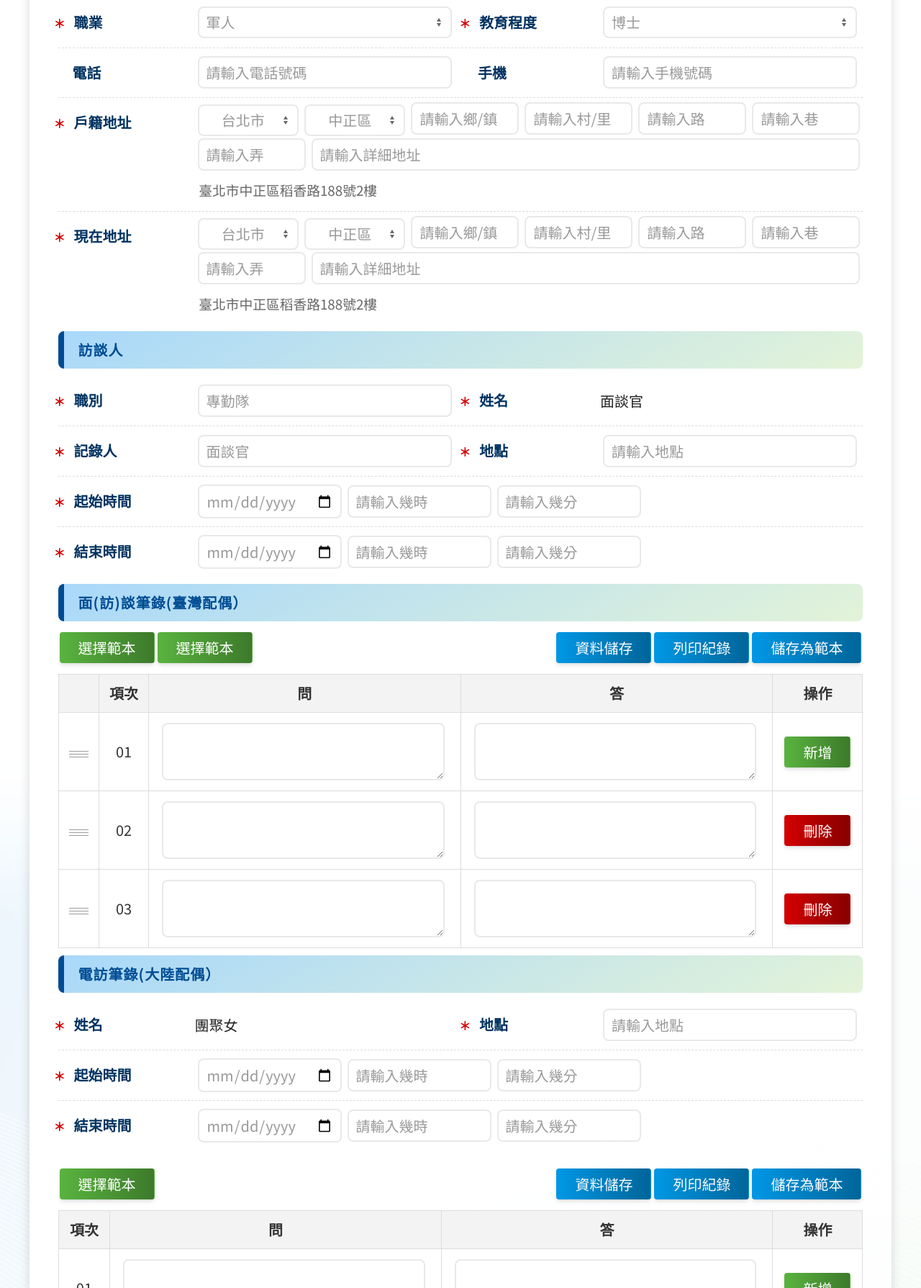
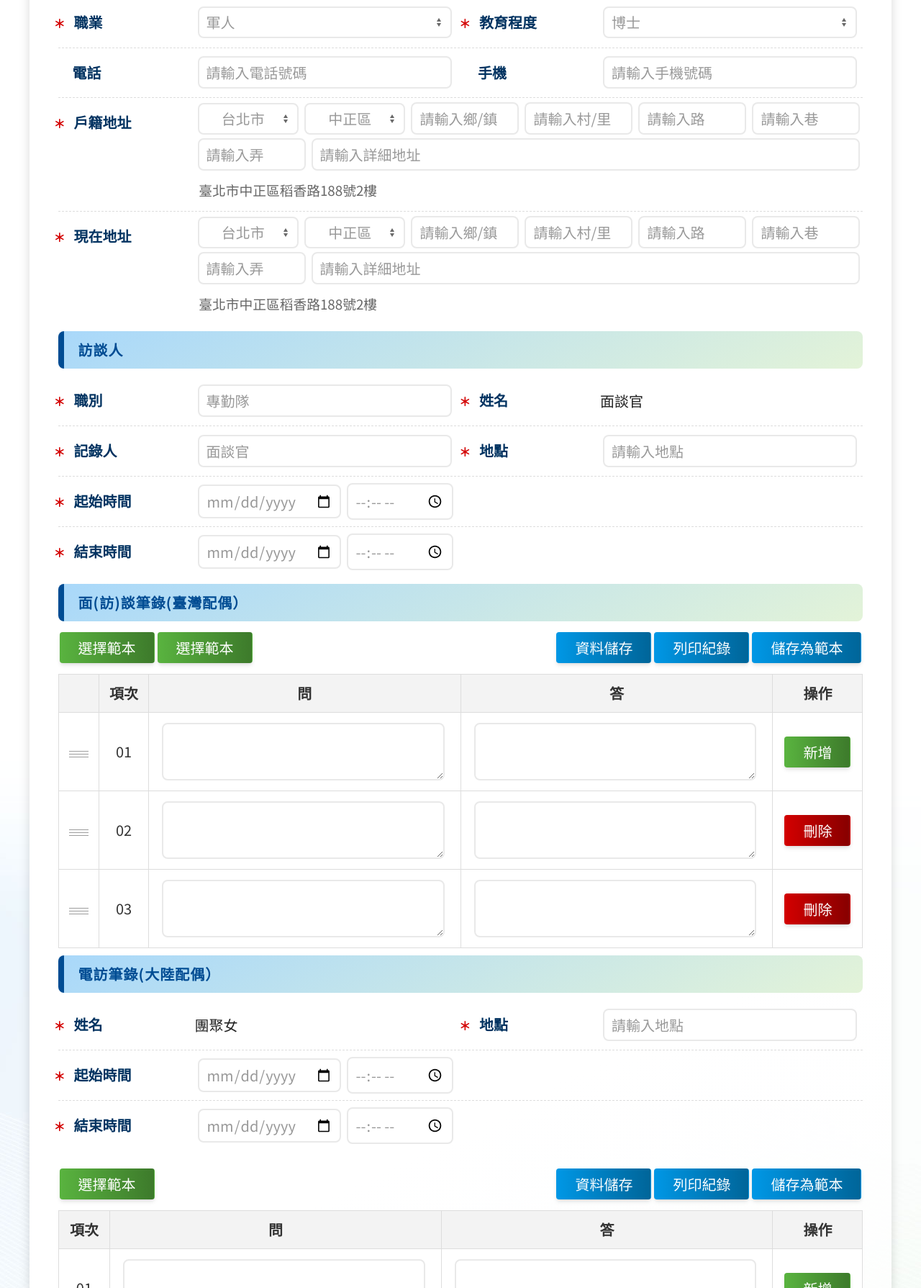
Before and after one commit to HywebU00/2024_B00_immigration_digits, a plain HTML site: page 登錄頁.htm in a window 1280 px wide. Shown: the part 871-2660 px from the top of the page at 72% size. Drawn offline with Linux system fonts and the light colour scheme.

Commit message:
20241111修改css及html

```diff
--- a/sass/modual/_form-beta.scss
+++ b/sass/modual/_form-beta.scss
@@ -315,20 +315,22 @@ select::-ms-expand {
     .address {
       select {
         min-width: 100px;
-        margin-bottom: 2px;
-        margin-top: 2px;
+        margin-bottom: 4px;
+        margin-top: 0;
+
         option {
           text-align: center;
         }
         @include screen('xs_mobile') {
           width: 100px;
+
           display: inline-block !important;
         }
       }
-      input[type='text'] {
+      input[type='text'],
+      input[type='number'] {
         margin-bottom: 5px;
         width: 150px;
-        //width: calc(100% - 231px) !important;
         flex: 0 0 auto;
 
         &.user_typing {
@@ -348,6 +350,7 @@ select::-ms-expand {
     // 日期專屬
     .datepick {
       position: relative;
+      display: flex;
       @include screen('xs_mobile') {
         width: 100%;
         display: block;
--- a/登錄頁.htm
+++ b/登錄頁.htm
@@ -312,8 +312,8 @@
                           <option value="">北投區</option>
                           <option value="">...</option>
                         </select><input type="text" id="fake-legend" placeholder="請輸入鄉/鎮" aria-label="鄉/鎮" />
-                        <input type="text" id="fake-legend" placeholder="請輸入村/里" aria-label="村/里" /><input type="text" id="fake-legend" placeholder="請輸入路" aria-label="路" /><input type="text"
-                          id="fake-legend" placeholder="請輸入巷" aria-label="巷" /><input type="text" id="fake-legend" placeholder="請輸入弄" aria-label="弄" /><input type="text" id="fake-legend"
+                        <input type="text" id="fake-legend" placeholder="請輸入村/里" aria-label="村/里" /><input type="text" id="fake-legend" placeholder="請輸入路" aria-label="路" /><input type="number"
+                          id=" fake-legend" placeholder="請輸入巷" aria-label="巷" /><input type="number" id="fake-legend" placeholder="請輸入弄" aria-label="弄" /><input type="text" id="fake-legend"
                           class="user_typing" placeholder="請輸入詳細地址" aria-label="詳細地址" />
                         <div class="notice">臺北市中正區稻香路188號2樓</div>
                       </div>
@@ -335,8 +335,8 @@
                           <option value="">北投區</option>
                           <option value="">...</option>
                         </select><input type="text" id="fake-legend" placeholder="請輸入鄉/鎮" aria-label="鄉/鎮" />
-                        <input type="text" id="fake-legend" placeholder="請輸入村/里" aria-label="村/里" /><input type="text" id="fake-legend" placeholder="請輸入路" aria-label="路" /><input type="text"
-                          id="fake-legend" placeholder="請輸入巷" aria-label="巷" /><input type="text" id="fake-legend" placeholder="請輸入弄" aria-label="弄" /><input type="text" id="fake-legend"
+                        <input type="text" id="fake-legend" placeholder="請輸入村/里" aria-label="村/里" /><input type="text" id="fake-legend" placeholder="請輸入路" aria-label="路" /><input type="number"
+                          id="fake-legend" placeholder="請輸入巷" aria-label="巷" /><input type="number" id="fake-legend" placeholder="請輸入弄" aria-label="弄" /><input type="text" id="fake-legend"
                           class="user_typing" placeholder="請輸入詳細地址" aria-label="詳細地址" />
                         <div class="notice">臺北市中正區稻香路188號2樓</div>
                       </div>
@@ -390,18 +390,16 @@
                       <label for="fake-legend" class="form_title" aria-required="true"><abbr class="necessary" title="為必填(選)欄位,不能為空白。">＊</abbr>起始時間</label>
                       <div class="form_content">
                         <div class="datepick">
-                          <input name="" type="date" value="" class="calendar" placeholder="開始日期" /><input type="text" id="fake-legend" placeholder="請輸入幾時" class="time" /><input type="text"
-                            id="fake-legend" placeholder="請輸入幾分" class="time" />
+                          <input name="" type="date" value="" class="calendar" placeholder="開始日期" /><input type="time" id="fake-legend" placeholder="請輸入幾時" class="time" />
                         </div>
                       </div>
                     </div>
                     <!-- 4 -->
                     <div class="form_grp">
                       <label for="fake-legend" class="form_title" aria-required="true"><abbr class="necessary" title="為必填(選)欄位,不能為空白。">＊</abbr>結束時間</label>
-                      <div class="form_content">
+                      <div class="form_content form_inline">
                         <div class="datepick">
-                          <input name="" type="date" value="" class="calendar" placeholder="開始日期" /><input type="text" id="fake-legend" placeholder="請輸入幾時" class="time" /><input type="text"
-                            id="fake-legend" placeholder="請輸入幾分" class="time" />
+                          <input name="" type="date" value="" class="calendar" placeholder="開始日期" /><input type="time" id="fake-legend" placeholder="請輸入幾時" class="time" />
                         </div>
                       </div>
                     </div>
@@ -482,8 +480,7 @@
                       <label for="fake-legend" class="form_title" aria-required="true"><abbr class="necessary" title="為必填(選)欄位,不能為空白。">＊</abbr>起始時間</label>
                       <div class="form_content">
                         <div class="datepick">
-                          <input name="" type="date" value="" class="calendar" placeholder="開始日期" /><input type="text" id="fake-legend" placeholder="請輸入幾時" class="time" /><input type="text"
-                            id="fake-legend" placeholder="請輸入幾分" class="time" />
+                          <input name="" type="date" value="" class="calendar" placeholder="開始日期" /><input type="time" id="fake-legend" placeholder="請輸入幾時" class="time" />
                         </div>
                       </div>
                     </div>
@@ -492,8 +489,7 @@
                       <label for="fake-legend" class="form_title" aria-required="true"><abbr class="necessary" title="為必填(選)欄位,不能為空白。">＊</abbr>結束時間</label>
                       <div class="form_content">
                         <div class="datepick">
-                          <input name="" type="date" value="" class="calendar" placeholder="開始日期" /><input type="text" id="fake-legend" placeholder="請輸入幾時" class="time" /><input type="text"
-                            id="fake-legend" placeholder="請輸入幾分" class="time" />
+                          <input name="" type="date" value="" class="calendar" placeholder="開始日期" /><input type="time" id="fake-legend" placeholder="請輸入幾時" class="time" />
                         </div>
                       </div>
                     </div>
```
Also changed, not shown: css/style.css.
